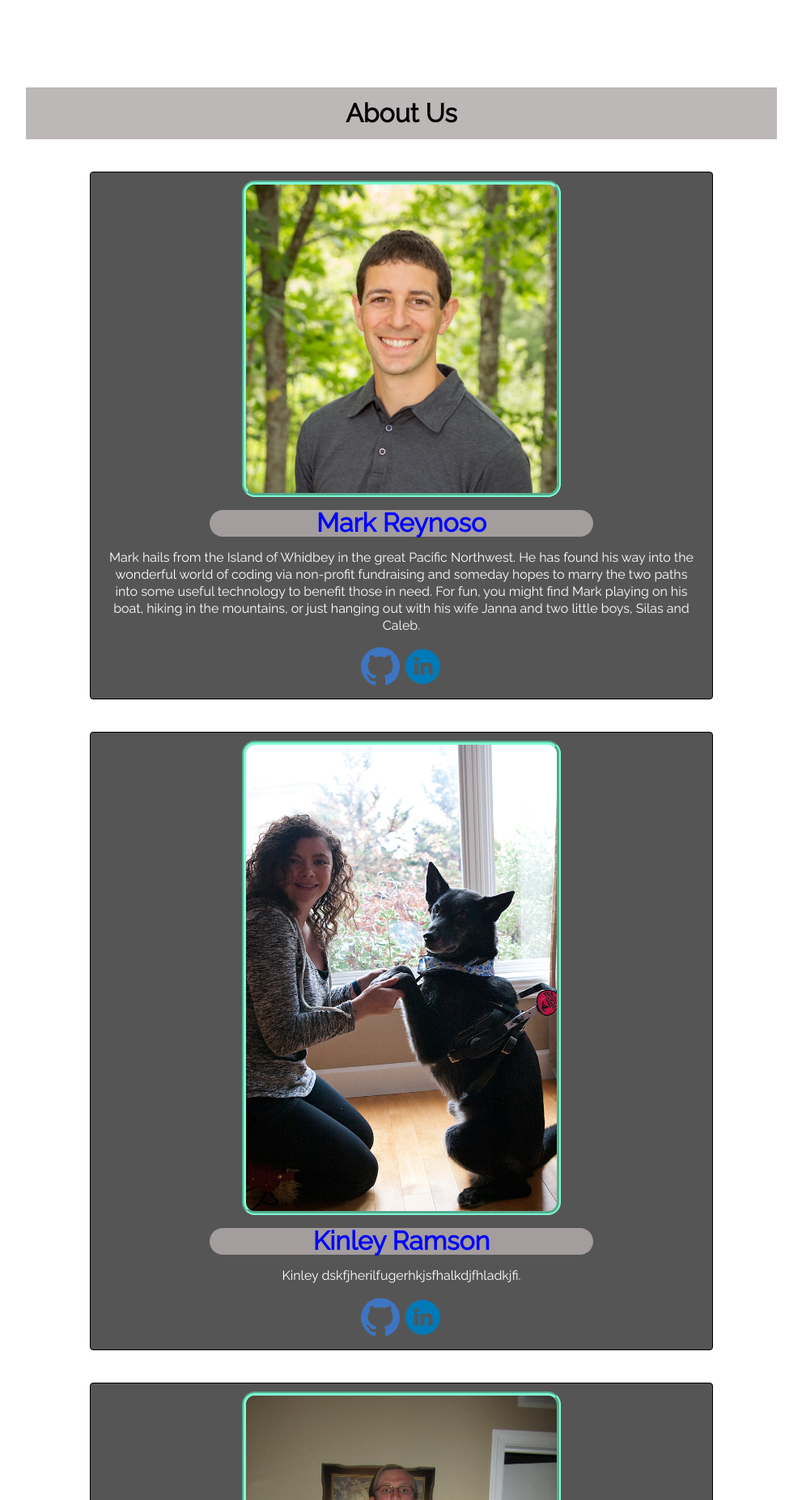
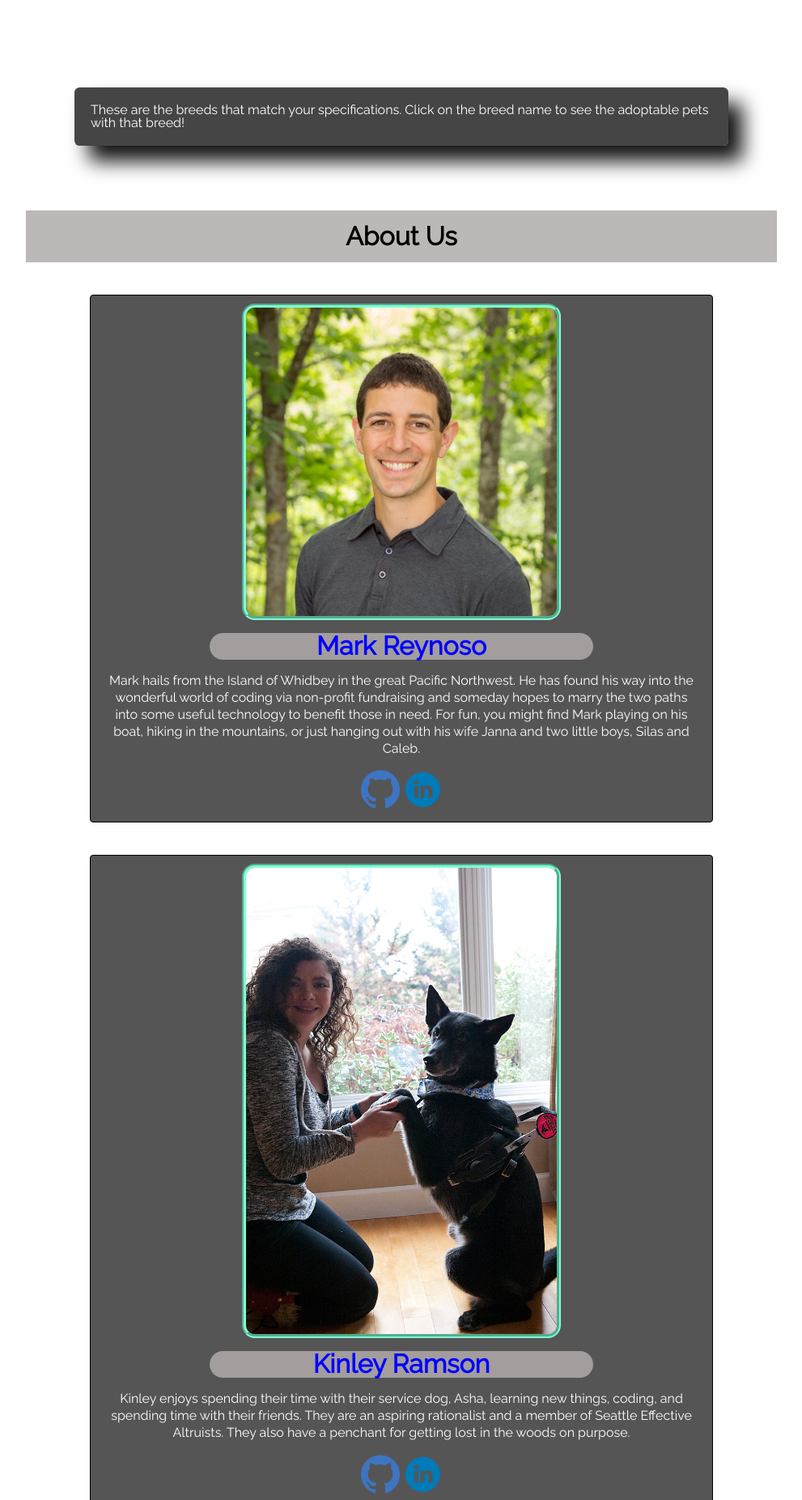
Before and after one commit to markreynoso/Pooch-Match, a website: page public/index.html in a window 1280 px wide. Shown: the part 1640-3493 px from the top of the page at 81% size, without its empty margins (144-1135 px from the left). Drawn offline with nearby package versions, Linux system fonts and the light colour scheme; a script that the page names is missing; a web font is replaced by a local one.

Commit message:
fixed kinleys about mealong with instructions on the match page

```diff
--- a/public/index.html
+++ b/public/index.html
@@ -208,6 +208,9 @@
         <section id="breedSelection">
         </section>
         <section id="breedList">
+          <div id="breedInstructions">
+            <p>These are the breeds that match your specifications. Click on the breed name to see the adoptable pets with that breed!</p>
+          </div>
         </section>
       </div>
       <!-- about us section -->
@@ -228,7 +231,7 @@
           <div class="members">
             <img class="portrait" src="/img/kinley.jpg"></img>
             <h3>Kinley Ramson</h3>
-            <p>Kinley dskfjherilfugerhkjsfhalkdjfhladkjfi.</p>
+            <p>Kinley enjoys spending their time with their service dog, Asha, learning new things, coding, and spending time with their friends. They are an aspiring rationalist and a member of Seattle Effective Altruists. They also have a penchant for getting lost in the woods on purpose.</p>
             <div class="socialMedia">
               <a href="https://github.com/nothingnessbird"><img src="/img/github.png"></img></a>
               <a href=""><img src="/img/linkedin.png"></img></a>
--- a/public/styles/modules/adoptable.css
+++ b/public/styles/modules/adoptable.css
@@ -19,3 +19,13 @@
   font-family: 'Courgette', cursive;
   font-size: 3vh;
 }
+
+#breedMatchInstructions{
+  padding: 20px;
+  color: white;
+  width: 60vw;
+  margin: 10vh auto;
+  background-color: rgba(0, 0, 0, 0.73);
+  border-radius: .4em;
+  box-shadow: 1.1em 1.2em 1.5em rgba(0, 0, 0, 0.93);
+}
--- a/public/styles/modules/breedmatch.css
+++ b/public/styles/modules/breedmatch.css
@@ -51,3 +51,13 @@
     width: 40vw;
   }
 }
+
+#breedInstructions{
+  padding: 20px;
+  color: white;
+  width: 60vw;
+  margin: 10vh auto;
+  background-color: rgba(0, 0, 0, 0.73);
+  border-radius: .4em;
+  box-shadow: 1.1em 1.2em 1.5em rgba(0, 0, 0, 0.93);
+}
```
